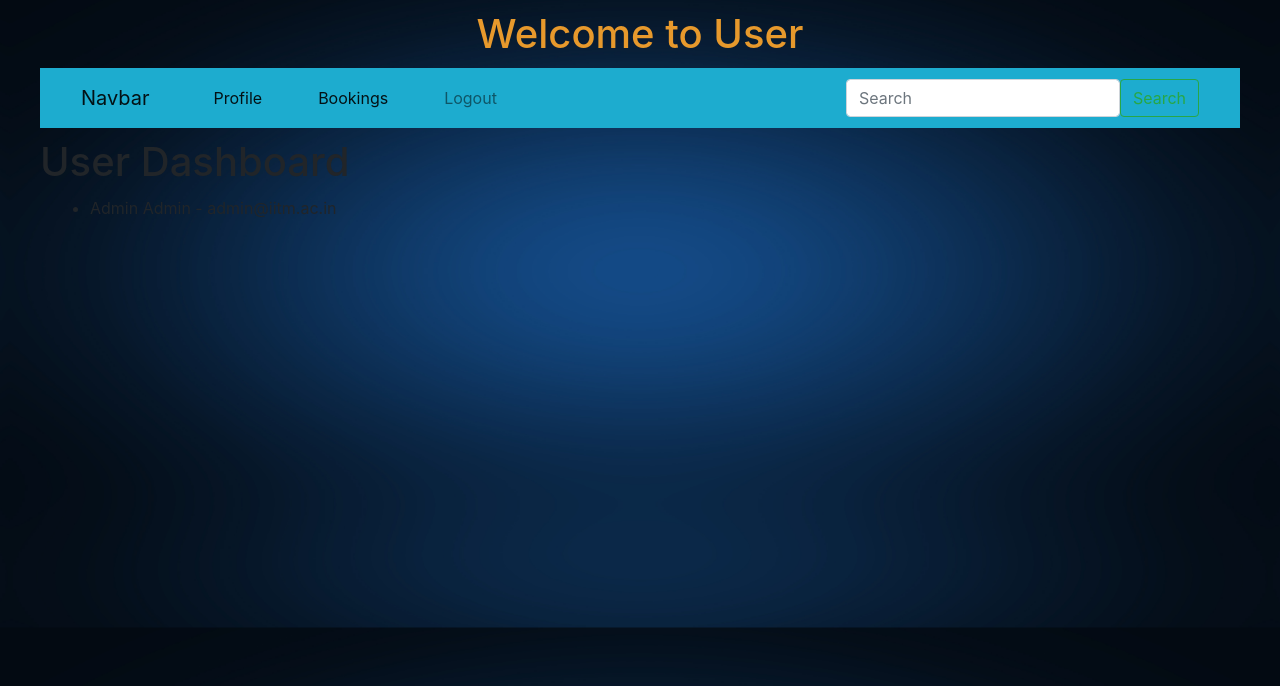
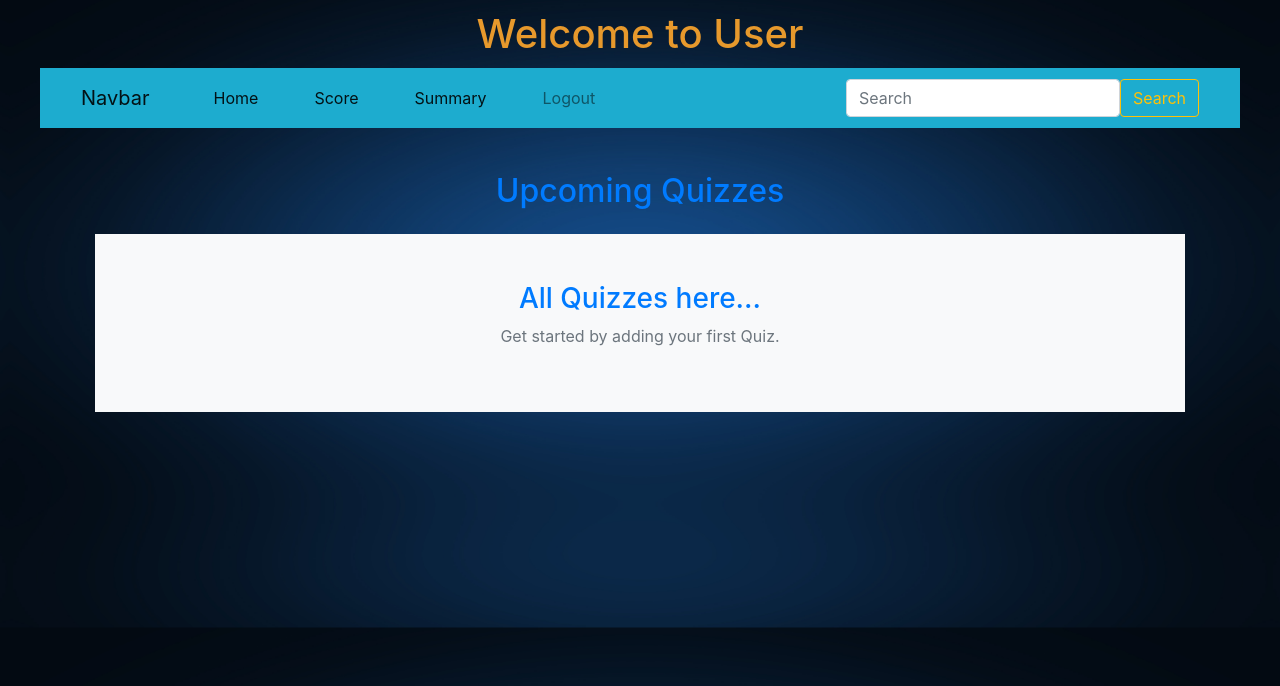
Before and after one commit to ayushdayal900/IITM_Quiz_Master, a Flask app: page /users in a window 1280 px wide. Shown: the top 686 px of the page. Run offline with Flask 3, Linux system fonts and the light colour scheme; data comes from the database, SQL or seed files in the repository.

Commit message:
remaining : user 2 page and ui and 2 summary pages

```diff
--- a/controllers/routes.py
+++ b/controllers/routes.py
@@ -185,6 +185,16 @@ def add_quiz():
 
 
 
+# @admin.route('/delete_quiz/<id>', methods=["POST", "GET"])
+# def delete_quiz(id):
+#     quiz = Quiz.query.filter_by(id == id).first()
+#     db.session.delete(quiz)
+#     db.session.commit()
+#     return redirect(url_for("admin.admin_dashboard"))
+
+
+
+
 
 @admin.route('/add_question/<cid>/<qid>', methods=["POST", "GET"])
 def add_question(cid,qid):
@@ -358,7 +368,7 @@ def edit_quiz(id):
 
         db.session.commit()
 
-        return redirect(url_for("admin.admin_dashboard"))
+        return redirect(url_for("admin.quiz"))
 
     return render_template("edit_quiz.html", quiz = q)
 
@@ -368,7 +378,7 @@ def delete_quiz(id):
     q = get_quiz(id)
     db.session.delete(q)
     db.session.commit()
-    return redirect(url_for("admin.admin_dashboard"))
+    return redirect(url_for("admin.quiz"))
 
 
 
@@ -455,7 +465,20 @@ def delete_que(id):
 # user routes
 @user.route('/user_dashboard')
 def user_dashboard():
-    return render_template('user_dashboard.html')
+    quizs = Quiz.query.all()
+    curr_dt = datetime.now()
+    return render_template('user_dashboard.html',quizs = quizs, curr_dt = curr_dt)
+
+@user.route('/view_quiz/<id>')
+def view_quiz(id):
+    quiz = Quiz.query.filter_by(id = id).first()
+    return render_template('quiz_details.html',quiz = quiz)
+
+
+@user.route('/start_quiz/<id>')
+def start_quiz(id):
+    quiz = Quiz.query.filter_by(id=id).first()
+    return render_template('quiz_details.html',quiz = quiz)
 
 
 
@@ -467,14 +490,56 @@ def user_dashboard():
 
 
 
+def search_by_quiz_score(s):
+    quizs = Quiz.query.filter(Quiz.score.ilike(f"%{s}%")).all()
+    return quizs
+
+
+def search_by_quiz_date(s):
+    quizs = Quiz.query.filter(Quiz.date_time.ilike(f"%{s}%")).all()
+    return quizs
+
+
+
+
+@user.route("/usr_search", methods=['POST', 'GET'])
+def usr_search():
+    if request.method == "POST":
+
+        search_txt = request.form.get('search_txt')
+
+        curr_dt = datetime.now()
+
+        by_score = search_by_quiz_score(search_txt)
+        by_date = search_by_quiz_date(search_txt)
+        print(by_score)
+        print(by_date)
+
+        if by_score:
+            print(by_score)
+            return render_template('./user_dashboard.html', quizs = by_score, curr_dt = curr_dt)
+        elif by_date:
+            return render_template('./user_dashboard.html', quizs = by_date, curr_dt = curr_dt)
+
+
+    return redirect(url_for("user.user_dashboard"))
+
+
+
+
+
+
+
 # database routes
 @dB.route('/users')
 def users():
     user = User_Info.query.all()
-    return render_template('user_dashboard.html', users = user)
+    curr_dt = datetime.now()
+    return render_template('user_dashboard.html', users = user, curr_dt = curr_dt)
 
 
 @dB.route('/search')
 def search():
     user = User_Info.query.all()
-    return render_template('user_dashboard.html', users = user)
+    curr_dt = datetime.now()
+    return render_template('user_dashboard.html', users = user, curr_dt = curr_dt)
--- /dev/null
+++ b/err.txt
@@ -0,0 +1,3 @@
+duration not coming in quiz->view
+wrong back button in admin quiz->view
+delete quiz option
--- a/models/models.py
+++ b/models/models.py
@@ -101,4 +101,4 @@ class Quiz(db.Model):
     score = db.Column(db.Integer, nullable=False)
 
 
-    questions = db.relationship("Question", backref="quiz")
+    questions = db.relationship("Question", cascade="all,delete",backref="quiz",lazy=True)
--- a/templates/index.html
+++ b/templates/index.html
@@ -8,11 +8,11 @@
     <link rel="stylesheet" href="https://cdn.jsdelivr.net/npm/bootstrap@4.3.1/dist/css/bootstrap.min.css" integrity="sha384-ggOyR0iXCbMQv3Xipma34MD+dH/1fQ784/j6cY/iJTQUOhcWr7x9JvoRxT2MZw1T" crossorigin="anonymous">
 </head>
 <body class="body">
-    <div class="center"><h1> Welcome to Quiz Master App</h1></div>
     <div style="margin-top: 80px;">
-        <a href="/login"><button type="button" class="btn btn-outline-info" style="margin-left: 500px;">Login</button></a>
-        <a href="/signup"><button type="button" class="btn btn-outline-info" style="margin-left: 100px;">Signup</button></a>
+        <a href="/login"><button type="button" class="btn btn-outline-info" style="margin-top: 190px; color: rgb(231, 153, 44); margin-left: 1300px; ">Login</button></a>
+        <a href="/signup"><button type="button" class="btn btn-outline-info" style="margin-top: 190px; color: rgb(231, 153, 44); margin-left: 10px; ">Signup</button></a>
     </div>
+    <div style="margin-top: 190px; color: rgb(231, 153, 44);" class="center"><h1> Welcome to Quiz Master App</h1></div>
 
 </body>
 </html>
--- a/templates/login.html
+++ b/templates/login.html
@@ -10,7 +10,7 @@
 <body class="body">
     <div >
 
-        <div class="center"><h3>Login</h3></div>
+        <div style="margin-top: 60px; color: rgb(231, 153, 44);" class="center"><h3>Login</h3></div>
         <form action="/login" method="POST">
             <div class="input_form">
                 <div class="mb-3">
--- a/templates/signup.html
+++ b/templates/signup.html
@@ -9,8 +9,8 @@
 </head>
 <body class="body">
     <div>
-
-            <div class="center"><h3>Sign Up</h3></div>
+            <div class="err_msg">{{msg}}</div>
+            <div style="margin-top: 40px; color: rgb(231, 153, 44);" class="center"><h3>Sign Up</h3></div>
             <form action="/signup" method="POST">
                 <div class="input_form">
 
@@ -41,7 +41,7 @@
 
                     <div class="center"><button type="submit" class="btn btn-primary">Submit</button></div>
                     <div class="center" style="color: rgb(255, 166, 0); font-size: large;">Already have and Account?<a href="/login">Login</a></div>
-                    <div class="err_msg">{{msg}}</div>
+
 
                 </div>
             </form>
--- a/templates/user_dashboard.html
+++ b/templates/user_dashboard.html
@@ -1,10 +1,62 @@
 {% extends "user_layout.html" %}
+{% block content %}
 
-{% block content %}
-    <h1>User Dashboard</h1>
-    <ul>
-        {% for u in users %}
-            <li>{{ u.full_name }} - {{ u.email }}</li>
-        {% endfor %}
-    </ul>
+
+<div class="container py-4">
+  <!-- Page Title -->
+  <div class="text-center mb-4">
+    <h2 class="fw-bold text-primary">Upcoming Quizzes</h2>
+  </div>
+
+  {% if quizs %}
+    <div  class="table-responsive">
+      <table style="width: 1000px;"  class="table table-bordered align-middle">
+        <thead class="table-light">
+          <tr>
+            <th>ID</th>
+            <th>No. of Questions</th>
+            <th>Date & Time</th>
+            <th>Duration (hh:mm)</th>
+            <th>Score</th>
+            <th>Action</th>
+          </tr>
+        </thead>
+        <tbody style="color: white;">
+          {% for quiz in quizs %}
+          {% if quiz.date_time >=curr_dt  %}
+
+          <tr>
+            <td>{{ quiz.id }}</td>
+            <td>{{ quiz.questions|length }}</td>
+            <td>{{ quiz.date_time }}</td>
+            <td>{{ quiz.duration }}</td>
+            <td>{{ quiz.score }}</td>
+            <td>
+              <!-- Action Buttons -->
+              <div class="d-flex gap-2">
+                <a href="{{ url_for('user.view_quiz', id=quiz.id) }}"
+                   class="btn btn-sm btn-outline-primary">
+                  View
+                </a>
+                <a href="{{ url_for('user.start_quiz', id=quiz.id) }}"
+                   class="btn btn-sm btn-success">
+                  Start
+                </a>
+              </div>
+            </td>
+          </tr>
+          {% else %}
+          {% endif %}
+          {% endfor %}
+        </tbody>
+      </table>
+    </div>
+  {% else %}
+    <!-- If no quizzes -->
+    <div class="text-center p-5 bg-light rounded-3 mt-4">
+      <h3 class="text-primary">All Quizzes here...</h3>
+      <p class="text-muted">Get started by adding your first Quiz.</p>
+    </div>
+  {% endif %}
+</div>
 {% endblock %}
--- a/templates/user_layout.html
+++ b/templates/user_layout.html
@@ -4,6 +4,8 @@
     <meta charset="UTF-8">
     <meta name="viewport" content="width=device-width, initial-scale=1.0">
     <link rel="stylesheet" href="../static/main.css">
+
+
     <link rel="stylesheet" href="https://cdn.jsdelivr.net/npm/bootstrap@4.0.0/dist/css/bootstrap.min.css" integrity="sha384-Gn5384xqQ1aoWXA+058RXPxPg6fy4IWvTNh0E263XmFcJlSAwiGgFAW/dAiS6JXm" crossorigin="anonymous">
     <title>User Dashboard</title>
 </head>
@@ -20,16 +22,17 @@
                     </button>
                     <div class="collapse navbar-collapse" id="navbarSupportedContent">
                     <ul class="navbar-nav me-auto mb-2 mb-lg-0">
-                        <li class="nav-item"><a class="nav-link active" aria-current="page" href="#">Profile</a></li>
-                        <li class="nav-item"><a class="nav-link active" aria-current="page" href="#">Bookings</a></li>
+                        <li class="nav-item"><a class="nav-link active" aria-current="page" href="#">Home</a></li>
+                        <li class="nav-item"><a class="nav-link active" aria-current="page" href="#">Score</a></li>
+                        <li class="nav-item"><a class="nav-link active" aria-current="page" href="#">Summary</a></li>
                         <li class="nav-item"><a class="nav-link" href="/login">Logout</a></li>
                         <li class="nav-item dropdown">
                         </li>
                     </ul>
                 </div>
-                <form class="d-flex" action="/search/{{name}}" method="POST">
+                <form class="d-flex" action="/usr_search" method="POST">
                     <input class="form-control me-2" type="search" placeholder="Search" aria-label="Search" name="search_txt" id="search_txt">
-                    <button class="btn btn-outline-success" type="submit">Search</button>
+                    <button class="btn btn-outline-warning" type="submit">Search</button>
                 </form>
                 </div>
             </nav>
```
Also changed, not shown: static/main.css (+19 -2 lines), templates/quiz.html (+16 -3 lines), instance/db.db.
